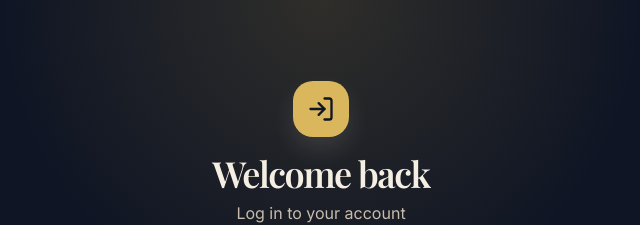
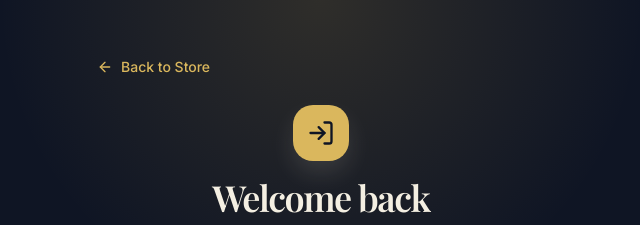
Before and after one commit to JamalMirsadri/Outlethub, a React (Vite) app in the folder client/: page /login in a window 1280 px wide. Shown: the top 225 px of the page, without its empty margins (319-959 px from the left). Built offline with nearby package versions, Linux system fonts and the light colour scheme; no server answers; what tailwindcss-rtl would draw is missing.

Commit message:
feat(auth): add back to store link on login page

```diff
--- a/client/src/components/AuthLayout.tsx
+++ b/client/src/components/AuthLayout.tsx
@@ -6,6 +6,7 @@ interface AuthLayoutProps {
   title: string;
   subtitle?: string;
   footer?: ReactNode;
+  back?: ReactNode;
   children: ReactNode;
 }
 
@@ -14,6 +15,7 @@ export default function AuthLayout({
   title,
   subtitle,
   footer,
+  back,
   children,
 }: AuthLayoutProps) {
   return (
@@ -21,6 +23,7 @@ export default function AuthLayout({
       <div className="absolute inset-x-0 top-0 h-72 bg-[radial-gradient(circle_at_top,hsl(var(--accent)/0.15),transparent_46%)]" />
       <div className="relative mx-auto flex min-h-[calc(100vh-5rem)] w-full max-w-md items-center justify-center">
       <div className="w-full max-w-md">
+        {back && <div className="mb-6">{back}</div>}
         <div className="text-center mb-10">
           <div className="mb-4 inline-flex h-14 w-14 items-center justify-center rounded-[20px] bg-primary shadow-[0_12px_24px_hsl(var(--foreground)/0.12)]">
             <Icon className="w-7 h-7 text-primary-foreground" aria-hidden="true" />
--- a/client/src/pages/Login.tsx
+++ b/client/src/pages/Login.tsx
@@ -4,7 +4,7 @@ import { useTranslation } from "react-i18next";
 import { Button } from "@/components/ui/button";
 import { Input } from "@/components/ui/input";
 import { Label } from "@/components/ui/label";
-import { LogIn, Mail, Lock, Loader2 } from "lucide-react";
+import { LogIn, Mail, Lock, Loader2, ArrowLeft } from "lucide-react";
 import AuthLayout from "@/components/AuthLayout";
 import GoogleIcon from "@/components/GoogleIcon";
 import { mergeGuestCart } from "@/api/commerce";
@@ -49,6 +49,15 @@ export default function Login() {
       icon={LogIn}
       title={t("auth.welcomeBack")}
       subtitle={t("auth.loginSubtitle")}
+      back={
+        <Link
+          to="/"
+          className="inline-flex items-center gap-2 text-sm font-medium text-primary hover:underline"
+        >
+          <ArrowLeft className="w-4 h-4" aria-hidden="true" />
+          Back to Store
+        </Link>
+      }
       footer={
         <>
           {t("auth.noAccount")}{" "}
```
